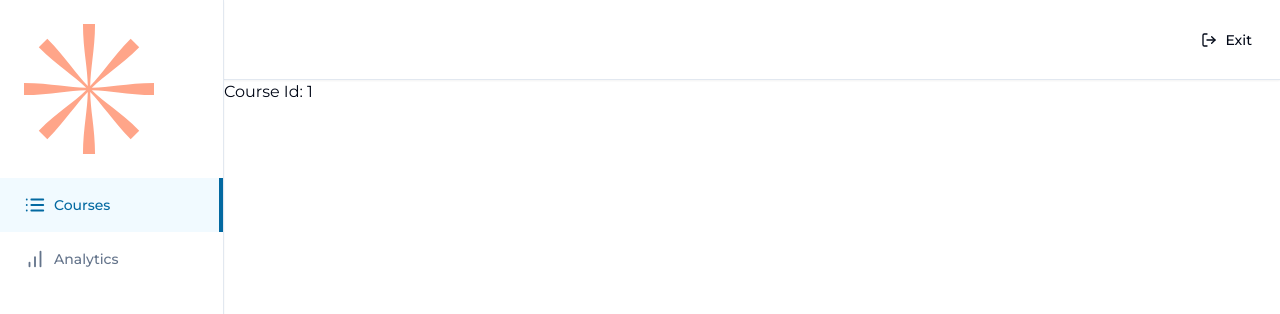
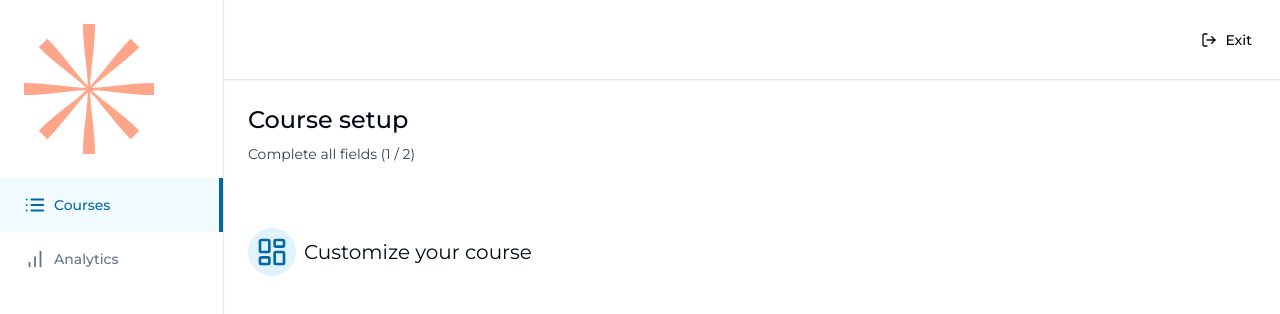
Before and after one commit to hemant-i7/SparkX, a Next.js app: page /teacher/courses/1 in a window 1280 px wide. Shown: the top 314 px of the page. Built offline with nearby package versions, Linux system fonts and the light colour scheme; no server answers.

Commit message:
Course setup Added

```diff
--- /dev/null
+++ b/app/(dashboard)/(routes)/teacher/courses/[courseId]/_componets/title-form.tsx
@@ -0,0 +1,108 @@
+"use client";
+
+import * as z from "zod";
+import axios from "axios";
+import { zodResolver } from "@hookform/resolvers/zod";
+import { useForm } from "react-hook-form";
+import { Pencil } from "lucide-react";
+import { useState } from "react";
+import toast from "react-hot-toast";
+import { useRouter } from "next/navigation";
+
+import {
+  Form,
+  FormControl,
+  FormField,
+  FormItem,
+  FormMessage,
+} from "@/components/ui/form";
+import { Input } from "@/components/ui/input";
+import { Button } from "@/components/ui/button";
+
+interface TitleFormProps {
+  initialData: {
+    title: string;
+  };
+  courseId: string;
+}
+
+const formSchema = z.object({
+  title: z.string().min(1, {
+    message: "Title is required",
+  }),
+});
+
+export const TitleForm = ({ initialData, courseId }: TitleFormProps) => {
+  const [isEditing, setIsEditing] = useState(false);
+
+  const toggleEdit = () => setIsEditing((current) => !current);
+
+  const router = useRouter();
+
+  const form = useForm<z.infer<typeof formSchema>>({
+    resolver: zodResolver(formSchema),
+    defaultValues: initialData,
+  });
+
+  const { isSubmitting, isValid } = form.formState;
+
+  const onSubmit = async (values: z.infer<typeof formSchema>) => {
+    try {
+      await axios.patch(`/api/courses/${courseId}`, values);
+      toast.success("Course updated");
+      toggleEdit();
+      router.refresh();
+    } catch {
+      toast.error("Something went wrong");
+    }
+  };
+
+  return (
+    <div className="mt-6 border bg-slate-100 rounded-md p-4">
+      <div className="font-medium flex items-center justify-between">
+        Course title
+        <Button onClick={toggleEdit} variant="ghost">
+          {isEditing ? (
+            <>Cancel</>
+          ) : (
+            <>
+              <Pencil className="h-4 w-4 mr-2" />
+              Edit title
+            </>
+          )}
+        </Button>
+      </div>
+      {!isEditing && <p className="text-sm mt-2">{initialData.title}</p>}
+      {isEditing && (
+        <Form {...form}>
+          <form
+            onSubmit={form.handleSubmit(onSubmit)}
+            className="space-y-4 mt-4"
+          >
+            <FormField
+              control={form.control}
+              name="title"
+              render={({ field }) => (
+                <FormItem>
+                  <FormControl>
+                    <Input
+                      disabled={isSubmitting}
+                      placeholder="e.g. 'Advanced web development'"
+                      {...field}
+                    />
+                  </FormControl>
+                  <FormMessage />
+                </FormItem>
+              )}
+            />
+            <div className="flex items-center gap-x-2">
+              <Button disabled={!isValid || isSubmitting} type="submit">
+                Save
+              </Button>
+            </div>
+          </form>
+        </Form>
+      )}
+    </div>
+  );
+};
--- a/app/(dashboard)/(routes)/teacher/courses/[courseId]/page.tsx
+++ b/app/(dashboard)/(routes)/teacher/courses/[courseId]/page.tsx
@@ -1,7 +1,46 @@
 import React from "react";
+import { auth } from "@clerk/nextjs";
+import { IconBadge } from "@/components/icon-badge";
+import { LayoutDashboard } from "lucide-react";
 
-const CourseIdPage = ({ params }: { params: { courseId: string } }) => {
-  return <div>Course Id: {params.courseId}</div>;
+const CourseIdPage = async ({ params }: { params: { courseId: string } }) => {
+  const { userId } = auth();
+
+  const requiredFields = [userId, params.courseId];
+
+  const totalFields = requiredFields.length;
+
+  const completedFields = requiredFields.filter(Boolean).length;
+
+  const completionText = `(${completedFields} / ${totalFields})`;
+
+  return (
+    <div className="p-6">
+      <div className="flex items-center justify-between">
+        <div className="flex flex-col gap-y-2">
+          <h1 className="text-2xl font-medium">Course setup</h1>
+          <span className="text-sm text-slate-700">
+            Complete all fields {completionText}
+          </span>
+        </div>
+      </div>
+
+      <div className="grid grid-cols-1 md:grid-cols-2 gap-6 mt-16">
+        <div>
+          <div className="flex items-center gap-x-2">
+            <IconBadge icon={LayoutDashboard} />
+            <h2 className="text-xl">Customize your course</h2>
+          </div>
+
+           {/* <TitleForm
+              initialData={null}
+              courseId={.id}
+            /> */}
+
+        </div>
+      </div>
+    </div>
+  );
 };
 
 export default CourseIdPage;
--- /dev/null
+++ b/components/icon-badge.tsx
@@ -0,0 +1,63 @@
+import { LucideIcon } from "lucide-react";
+import { cva, type VariantProps }  from "class-variance-authority";
+
+import { cn } from "@/lib/utils";
+
+const backgroundVariants = cva(
+  "rounded-full flex items-center justify-center",
+  {
+    variants: {
+      variant: {
+        default: "bg-sky-100",
+        success: "bg-emerald-100",
+      },
+      size: {
+        default: "p-2",
+        sm: "p-1",
+      }
+    },
+    defaultVariants: {
+      variant: "default",
+      size: "default",
+    }
+  }
+);
+
+const iconVariants = cva(
+  "",
+  {
+    variants: {
+      variant: {
+        default: "text-sky-700",
+        success: "text-emerald-700",
+      },
+      size: {
+        default: "h-8 w-8",
+        sm: "h-4 w-4"
+      },
+    },
+    defaultVariants: {
+      variant: "default",
+      size: "default",
+    }
+  }
+);
+
+type BackgroundVariantsProps = VariantProps<typeof backgroundVariants>;
+type IconVariantsProps = VariantProps<typeof iconVariants>;
+
+interface IconBadgeProps extends BackgroundVariantsProps, IconVariantsProps {
+  icon: LucideIcon;
+};
+
+export const IconBadge = ({
+  icon: Icon,
+  variant,
+  size,
+}: IconBadgeProps) => {
+  return (
+    <div className={cn(backgroundVariants({ variant, size }))}>
+      <Icon className={cn(iconVariants({ variant, size }))} />
+    </div>
+  )
+};
--- a/lib/db.ts
+++ b/lib/db.ts
@@ -11,10 +11,10 @@ export async function connect() {
     });
 
     connection.on("error", (err) => {
-      console.log(err);
+      console.log("[MONGO ERROR]",err);
       process.exit(1);
     });
   } catch (err) {
-    console.log(err);
+    console.log("[MONGO ERROR]", err);
   }
 }
--- a/package.json
+++ b/package.json
@@ -20,6 +20,7 @@
     "clsx": "^2.1.0",
     "jsonwebtoken": "^9.0.2",
     "lucide-react": "^0.358.0",
+    "mongodb": "^6.5.0",
     "mongoose": "^8.2.2",
     "next": "14.1.3",
     "query-string": "^9.0.0",
```
Also changed, not shown: 1 other file (tests, documents, lock files or other folders).
